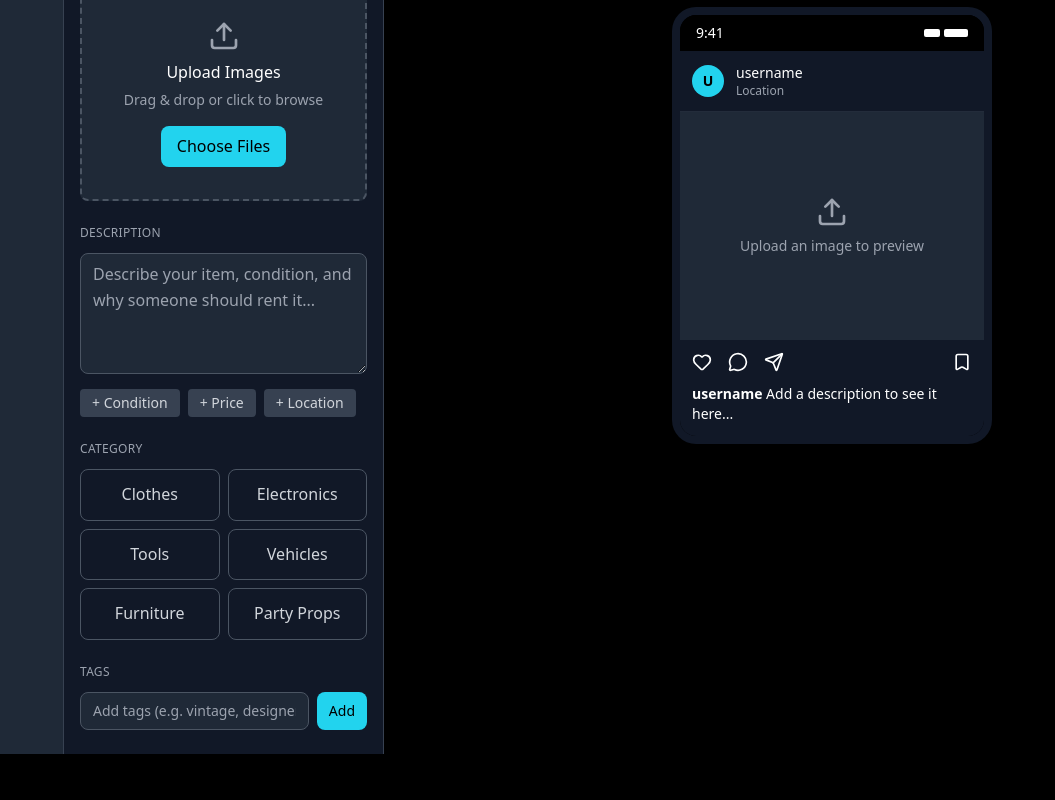
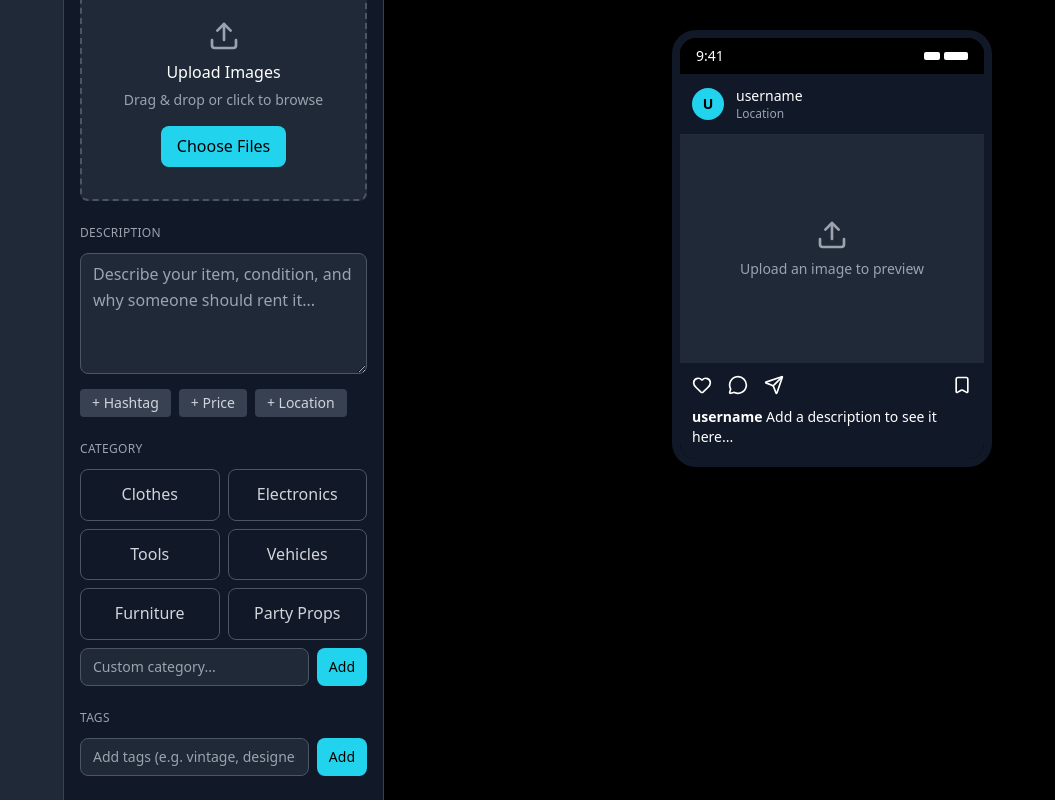
Before and after one commit to SreenandhaVR/QuickRent, a Next.js app: page /post-rental in a window 1280 px wide. Shown: the part 303-1103 px from the top of the page, without its empty margins (0-1055 px from the left). Before the commit the page ends 1057 px from the top, so only its background shows below. Built offline with nearby package versions, Linux system fonts and the light colour scheme.

Commit message:
Custom categories

```diff
--- a/src/app/post-rental/page.js
+++ b/src/app/post-rental/page.js
@@ -21,8 +21,7 @@ export default function PostRental() {
   const [editingImage, setEditingImage] = useState(null);
   const [brightness, setBrightness] = useState(100);
   const [contrast, setContrast] = useState(100);
-  const [condition, setCondition] = useState('');
-  const [customCondition, setCustomCondition] = useState('');
+  const [customCategory, setCustomCategory] = useState('');
   const [cropMode, setCropMode] = useState(false);
   const [cropPosition, setCropPosition] = useState({ x: 50, y: 50, width: 200, height: 200 });
   const [isDragging, setIsDragging] = useState(false);
@@ -53,8 +52,8 @@ export default function PostRental() {
 
   const addSuggestion = (type) => {
     switch(type) {
-      case 'condition':
-        setCaption(prev => prev + ' #NewCondition');
+      case 'hashtag':
+        setCaption(prev => prev + ' #trending');
         break;
       case 'price':
         setCaption(prev => prev + ' #GreatPrice');
@@ -232,8 +231,8 @@ export default function PostRental() {
                     className="w-full bg-gray-800 border border-gray-600 rounded-lg px-3 py-2 text-white placeholder-gray-400 focus:outline-none focus:border-cyan-400"
                   />
                   <div className="flex gap-2 mt-2">
-                    <button onClick={() => addSuggestion('condition')} className="px-3 py-1 bg-gray-700 text-gray-300 rounded text-sm hover:bg-gray-600">
-                      + Condition
+                    <button onClick={() => addSuggestion('hashtag')} className="px-3 py-1 bg-gray-700 text-gray-300 rounded text-sm hover:bg-gray-600">
+                      + Hashtag
                     </button>
                     <button onClick={() => addSuggestion('price')} className="px-3 py-1 bg-gray-700 text-gray-300 rounded text-sm hover:bg-gray-600">
                       + Price
@@ -247,7 +246,7 @@ export default function PostRental() {
                 {/* CATEGORY */}
                 <div>
                   <h3 className="text-xs font-medium text-gray-400 uppercase tracking-wide mb-3">CATEGORY</h3>
-                  <div className="grid grid-cols-2 gap-2">
+                  <div className="grid grid-cols-2 gap-2 mb-2">
                     {categories.map((category) => (
                       <button
                         key={category}
@@ -262,6 +261,45 @@ export default function PostRental() {
                       </button>
                     ))}
                   </div>
+                  <div className="flex gap-2">
+                    <input
+                      type="text"
+                      placeholder="Custom category..."
+                      value={customCategory}
+                      onChange={(e) => setCustomCategory(e.target.value)}
+                      onKeyPress={(e) => {
+                        if (e.key === 'Enter' && customCategory.trim()) {
+                          setSelectedCategory(customCategory.trim());
+                          setCustomCategory('');
+                        }
+                      }}
+                      className="flex-1 bg-gray-800 border border-gray-600 rounded-lg px-3 py-2 text-white placeholder-gray-400 text-sm focus:outline-none focus:border-cyan-400"
+                    />
+                    <button
+                      onClick={() => {
+                        if (customCategory.trim()) {
+                          setSelectedCategory(customCategory.trim());
+                          setCustomCategory('');
+                        }
+                      }}
+                      className="px-3 py-2 bg-cyan-400 text-black rounded-lg hover:bg-cyan-500 transition-colors text-sm"
+                    >
+                      Add
+                    </button>
+                  </div>
+                  {selectedCategory && !categories.includes(selectedCategory) && (
+                    <div className="mt-2">
+                      <span className="inline-flex items-center gap-1 px-2 py-1 bg-green-400/20 text-green-400 rounded text-xs">
+                        Custom: {selectedCategory}
+                        <button
+                          onClick={() => setSelectedCategory('')}
+                          className="text-green-400 hover:text-green-300"
+                        >
+                          <X size={12} />
+                        </button>
+                      </span>
+                    </div>
+                  )}
                 </div>
 
                 {/* USER TAGS */}
```
